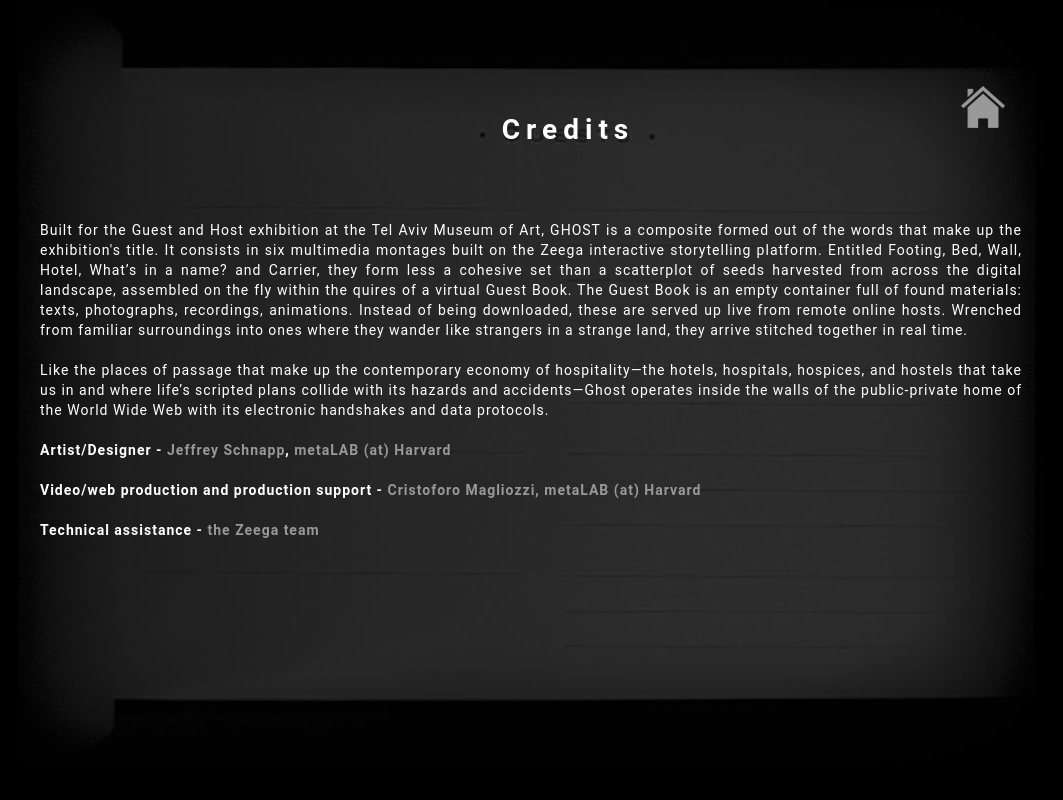
After one commit to izzoilgaM/guest-host, a PHP site: page /credits.php in a window 1280 px wide. The commit adds this page. Shown: the whole page, without its empty margins (110-1173 px from the left). Run offline with PHP 8.4, Linux system fonts and the light colour scheme.

Commit message:
credits and analytics

```diff
--- /dev/null
+++ b/credits.php
@@ -0,0 +1,59 @@
+<!doctype html>
+<html lang="en">
+
+<head>
+	<meta charset="utf-8"/>
+	<title>Guest & Host</title>
+	<meta name="viewport" content="width=device-width, initial-scale=1, maximum-scale=1">
+	<link rel="stylesheet" href="css/bootstrap.css">
+	<link rel="stylesheet" href="css/main.css">
+	<link href='http://fonts.googleapis.com/css?family=Roboto+Condensed:400,700' rel='stylesheet' type='text/css'>
+	<script>
+  (function(i,s,o,g,r,a,m){i['GoogleAnalyticsObject']=r;i[r]=i[r]||function(){
+  (i[r].q=i[r].q||[]).push(arguments)},i[r].l=1*new Date();a=s.createElement(o),
+  m=s.getElementsByTagName(o)[0];a.async=1;a.src=g;m.parentNode.insertBefore(a,m)
+  })(window,document,'script','//www.google-analytics.com/analytics.js','ga');
+
+  ga('create', 'UA-40385079-1', 'herokuapp.com');
+  ga('send', 'pageview');
+
+</script>
+</head>
+
+<body>
+
+<div id="wrapper">
+
+	<div id="guestbook">
+
+		<div>
+			<a id="home" href="http://guestandhost.herokuapp.com">  </a>
+		</div>
+
+		<div id="credits_title">
+		<h1> Credits </h1>
+		</div>
+
+		<div id="credits">
+<p>
+Built for the Guest and Host exhibition at the Tel Aviv Museum of Art, GHOST is a composite formed out of the words that make up the exhibition's title. It consists in six multimedia montages built on the Zeega interactive storytelling platform. Entitled Footing, Bed, Wall, Hotel, What’s in a name? and Carrier, they form less a cohesive set than a scatterplot of seeds harvested from across the digital landscape, assembled on the fly within the quires of a virtual Guest Book. The Guest Book is an empty container full of found materials: texts, photographs, recordings, animations. Instead of being downloaded, these are served up live from remote online hosts. Wrenched from familiar surroundings into ones where they wander like strangers in a strange land, they arrive stitched together in real time.
+<br><br>
+Like the places of passage that make up the contemporary economy of hospitality—the hotels, hospitals, hospices, and hostels that take us in and where life’s scripted plans collide with its hazards and accidents—Ghost operates inside the walls of the public-private home of the World Wide Web with its electronic handshakes and data protocols.
+<br><br>
+<b> Artist/Designer - <a href="http://jeffreyschnapp.com/">Jeffrey Schnapp</a>, <a href="http://metalab.harvard.edu/">metaLAB (at) Harvard</a></b>
+<br><br>
+<b> Video/web production and production support - <a href="http://cristoforomagliozzi.com"> Cristoforo Magliozzi, <a href="http://metalab.harvard.edu/">metaLAB (at) Harvard</a> </b>
+<br><br>
+<b> Technical assistance - <a href="http://zeega.com/"> the Zeega team</a> </b>
+</p>
+		</div>
+
+
+
+	</div>
+
+</div>
+
+</body>
+
+</html>
--- a/css/main.css
+++ b/css/main.css
@@ -324,6 +324,62 @@ body{
 	text-align:center;
 }
 
+#credits_title{
+	margin-top: 120px;
+	margin-left: 76px;
+	opacity: 1;
+	color:white;
+	text-align:center;
+	font-family: Roboto, sans-serif;
+	letter-spacing: 6px;
+}
+
+#credits{
+	margin-top: 80px;
+	margin-left: 22px;
+	opacity: 1;
+	padding-right:20px;
+	overflow-y: hidden scroll;
+	color:white;
+	text-align:justify;
+	font-family: Roboto, sans-serif;
+	letter-spacing: 1px;
+}
+
+#credits a{
+	color:#999;
+	opacity: 1;
+
+}
+
+#credits a:hover{
+	color: white;
+}
+
+#credit_link a{
+	position: absolute;
+	margin-left: 390px;
+	margin-top: 710px;
+	display: block;
+	color: white;
+	min-width: 150px;
+	width: 150px;
+	height:150px;
+	z-index: 20000;
+	left:50%;
+}
+
+#credit_link a:hover{
+	position: absolute;
+	display: block;
+	color:#999;
+	min-width: 150px;
+	width: 150px;
+	height:150px;
+	z-index: 20000;
+	left:50%;
+}
+
 .comments{
 	margin-top: 68px;
 	margin-left: 95px;
```
Also changed, not shown: bed.php (+10 -0 lines), carrier.php (+10 -0 lines), footing.php (+10 -0 lines), guestbook.php (+10 -0 lines), hotel.php (+10 -0 lines), index.php (+13 -2 lines), name.php (+10 -0 lines), wall.php (+10 -0 lines).
